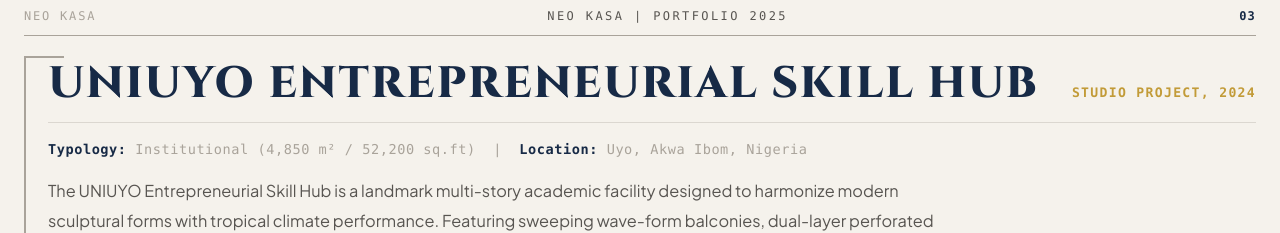
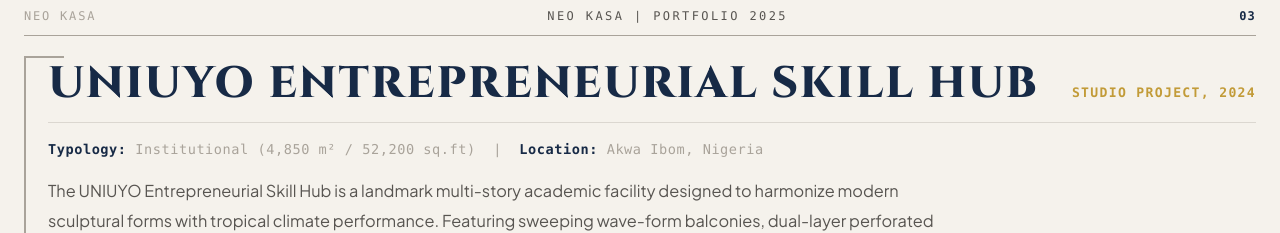
Before and after one commit to FAITHTIMOTHY/Neokasa, a React (Vite) app: page / in a window 1280 px wide. Shown: the part 2260-2493 px from the top of the page. Built offline with nearby package versions, Linux system fonts and the light colour scheme.

Commit message:
Remove Uyo from all studio address and location entries

```diff
--- a/src/components/ContactModal.jsx
+++ b/src/components/ContactModal.jsx
@@ -329,9 +329,9 @@
                   <div style={{ display: 'flex', flexDirection: 'column', gap: '1rem', fontSize: '0.85rem' }}>
                     <div>
                       <div style={{ fontWeight: '700', fontFamily: 'var(--font-display)', color: 'var(--text-heading)', display: 'flex', alignItems: 'center', gap: '0.3rem' }}>
-                        <MapPin size={14} color="var(--accent-gold)" /> UYO STUDIO (HEADQUARTERS)
+                        <MapPin size={14} color="var(--accent-gold)" /> STUDIO HEADQUARTERS
                       </div>
-                      <div style={{ color: 'var(--text-secondary)' }}>Uyo, Akwa Ibom State, Nigeria</div>
+                      <div style={{ color: 'var(--text-secondary)' }}>Akwa Ibom State, Nigeria</div>
                     </div>
 
                     <div>
--- a/src/components/ContactSection.jsx
+++ b/src/components/ContactSection.jsx
@@ -242,7 +242,7 @@
                 </div>
                 <div style={{ color: 'var(--text-heading)', fontWeight: '700', fontSize: '1.05rem', display: 'flex', alignItems: 'center', gap: '0.4rem' }}>
                   <MapPin size={16} color="var(--accent-gold)" />
-                  Uyo, Akwa Ibom, Nigeria
+                  Akwa Ibom, Nigeria
                 </div>
               </div>
 
--- a/src/components/Footer.jsx
+++ b/src/components/Footer.jsx
@@ -102,7 +102,7 @@
             © {new Date().getFullYear()} NEO KASA SPATIAL ARCHITECTURE INC. ALL RIGHTS RESERVED.
           </div>
           <div style={{ display: 'flex', gap: '1rem', flexWrap: 'wrap', alignItems: 'center' }}>
-            <span style={{ color: 'var(--accent-gold)', fontWeight: '600' }}>UYO, AKWA IBOM, NIGERIA (HQ)</span>
+            <span style={{ color: 'var(--accent-gold)', fontWeight: '600' }}>AKWA IBOM, NIGERIA (HQ)</span>
             <span>•</span>
             <span style={{ color: 'var(--text-secondary)' }}>NATIONWIDE & INTERNATIONAL COMMISSIONS</span>
           </div>
--- a/src/components/Header.jsx
+++ b/src/components/Header.jsx
@@ -222,7 +222,7 @@
             letterSpacing: '0.15em'
           }}>
             <div>NEO KASA | MONOGRAPH 2025</div>
-            <div>UYO • NIGERIA</div>
+            <div>AKWA IBOM • NIGERIA</div>
           </div>
         </div>
       )}
--- a/src/data/projects.js
+++ b/src/data/projects.js
@@ -6,7 +6,7 @@
     subtitle: "Tropical Climate-Adaptive Educational Incubation Center",
     category: "Institutional",
     year: "2024",
-    location: "Uyo, Akwa Ibom, Nigeria",
+    location: "Akwa Ibom, Nigeria",
     area: "4,850 m² / 52,200 sq.ft",
     status: "Completed Working Drawings",
     featured: true,
@@ -673,7 +673,7 @@
     subtitle: "Neo-Classical Contemporary Residence with Ashlar Stone Pillar & Arched Portico",
     category: "Design Showcase",
     year: "2025",
-    location: "Uyo, Akwa Ibom, Nigeria",
+    location: "Akwa Ibom, Nigeria",
     area: "320 m² / 3,440 sq.ft",
     status: "3D Visual & Facade Showcase",
     featured: true,
```
Also changed, not shown: 1 other file (tests, documents, lock files or other folders).
